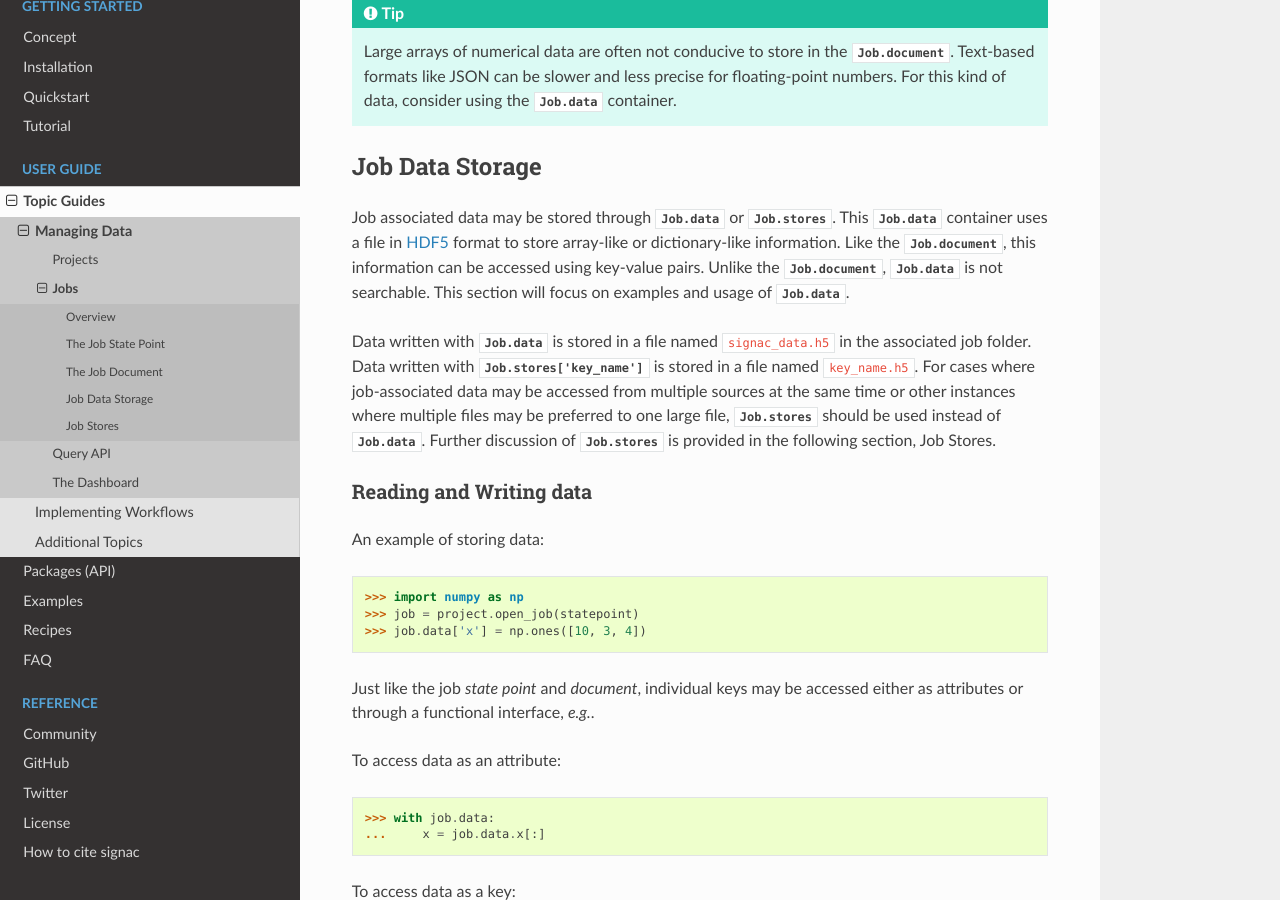
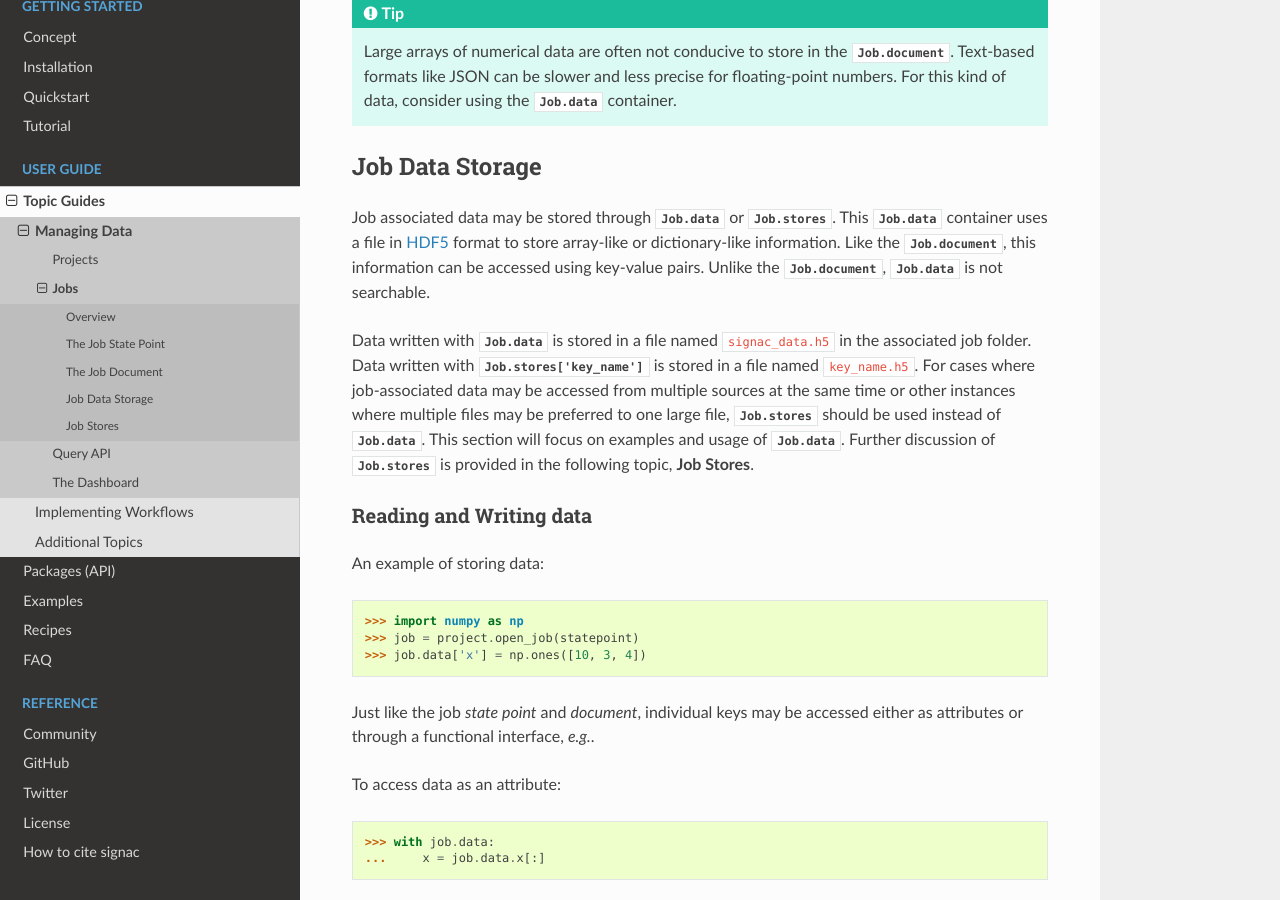
Before and after one commit to glotzerlab/signac-docs, a Sphinx documentation site: the page built from docs/source/jobs.rst, in a window 1280 px wide and 900 px high, scrolled down 5244 px. Built offline with Sphinx 7.4.7 and the Read the Docs theme 2.0.0, drawn with Linux system fonts in a browser that asks for light colours; some of the changed text lies outside the part shown.

Commit message:
Sone changes for readability.

```diff
--- a/docs/source/jobs.rst
+++ b/docs/source/jobs.rst
@@ -243,12 +243,12 @@ Job associated data may be stored through :py:attr:`Job.data` or :py:attr:`Job.s
 This :py:attr:`Job.data` container uses a file in `HDF5 <https://portal.hdfgroup.org/display/HDF5/HDF5>`_ format to store array-like or dictionary-like information.
 Like the :py:attr:`Job.document`, this information can be accessed using key-value pairs.
 Unlike the :py:attr:`Job.document`, :attr:`Job.data` is not searchable.
-This section will focus on examples and usage of :py:attr:`Job.data`.
 
 Data written with :py:attr:`Job.data` is stored in a file named ``signac_data.h5`` in the associated job folder.
 Data written with :py:attr:`Job.stores['key_name']` is stored in a file named ``key_name.h5``.
 For cases where job-associated data may be accessed from multiple sources at the same time or other instances where multiple files may be preferred to one large file, :py:attr:`Job.stores` should be used instead of :py:attr:`Job.data`.
-Further discussion of :py:attr:`Job.stores` is provided in the following section, Job Stores.
+This section will focus on examples and usage of :py:attr:`Job.data`.
+Further discussion of :py:attr:`Job.stores` is provided in the following topic, **Job Stores**.
 
 Reading and Writing data
 ------------------------
```
Also changed, not shown: other parts of docs/source/jobs.rst (+3 -2 lines).
